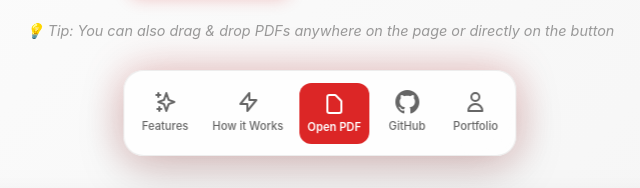
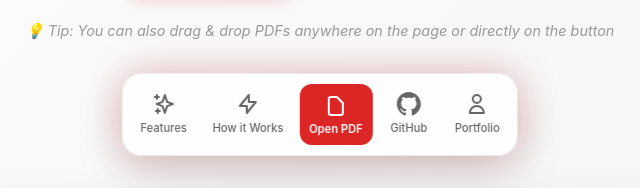
Before and after one commit to Syrthax/Kiosk, a plain HTML site: page index.html in a window 1280 px wide. Shown: the part 612-800 px from the top of the page, 320-960 px from the left. Drawn offline with Linux system fonts and the light colour scheme.

Commit message:
Normalize dock padding - equal spacing on all sides

```diff
--- a/css/home.css
+++ b/css/home.css
@@ -53,10 +53,10 @@
   backdrop-filter: blur(25px);
   border: 1px solid var(--glass-border);
   border-radius: var(--radius-lg);
-  padding: 0.6rem;
+  padding: 0.5rem;
   display: flex;
   align-items: center;
-  gap: 0.5rem;
+  gap: 0.4rem;
   box-shadow: var(--glass-shadow-lg), 0 0 40px var(--accent-glow);
   transition: transform 0.5s cubic-bezier(0.25, 0.46, 0.45, 0.94);
   will-change: transform;
@@ -73,7 +73,7 @@
   flex-direction: column;
   align-items: center;
   gap: 0.25rem;
-  padding: 0.6rem 0.5rem;
+  padding: 0.6rem;
   border-radius: var(--radius-md);
   color: var(--text-secondary);
   text-decoration: none;
```
